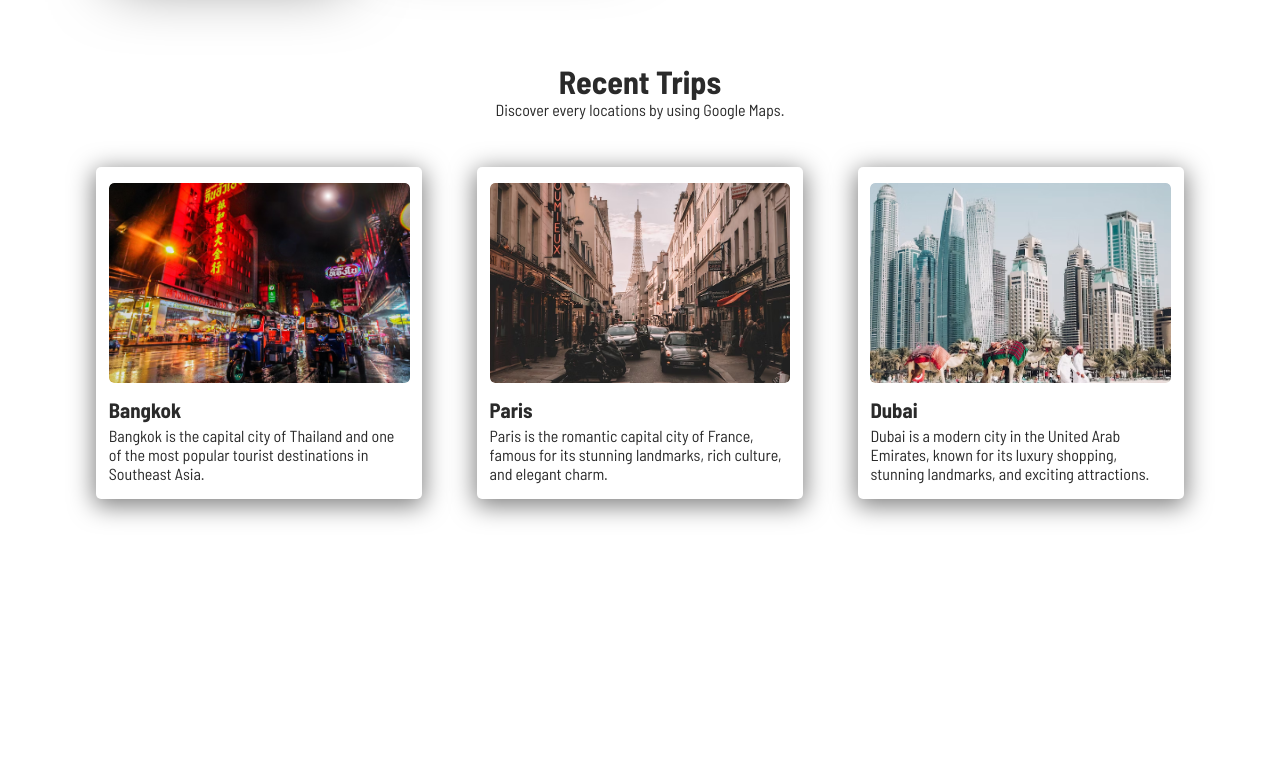
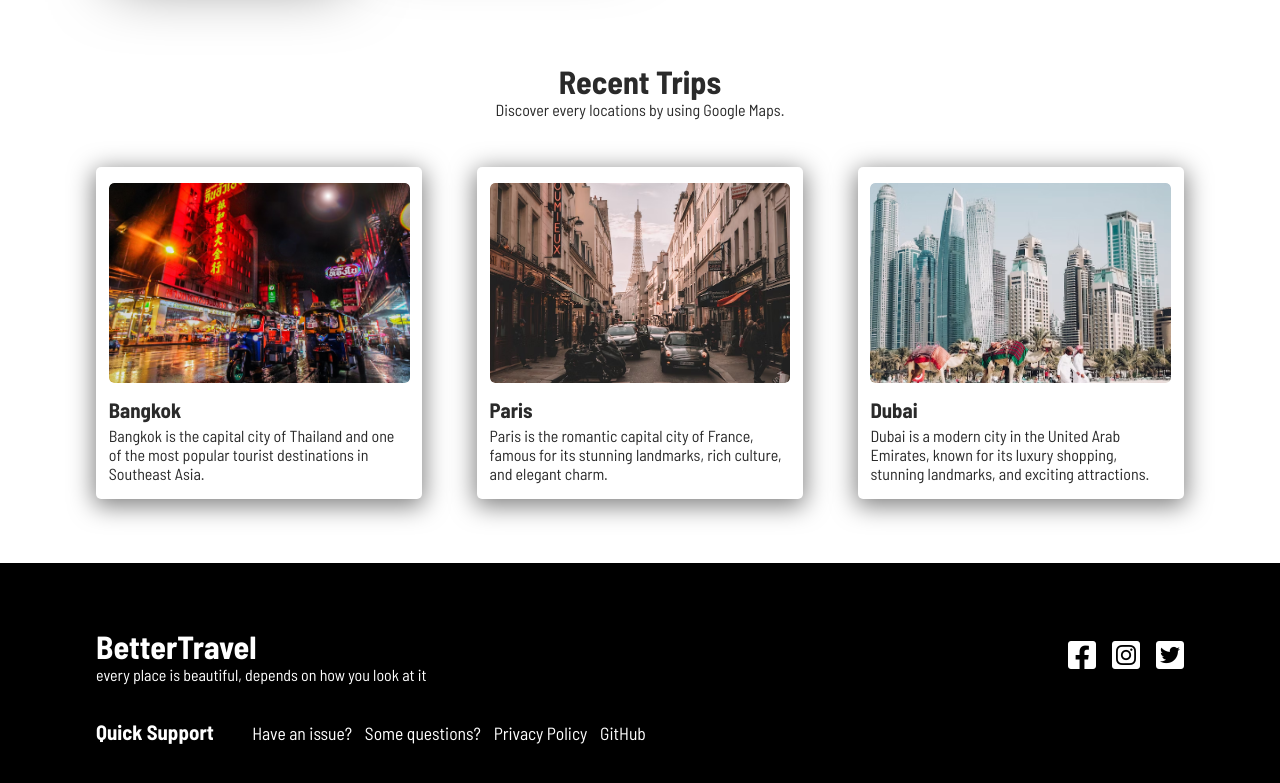
Before and after one commit to mateuszolkuski/bettertravel, a React (Create React App) app: page / in a window 1280 px wide. Shown: the part 1787-2570 px from the top of the page. Before the commit the page ends 2350 px from the top, so only its background shows below. Built offline with nearby package versions, Linux system fonts and the light colour scheme.

Commit message:
added Footer and created service, contact pages, not finished

```diff
--- /dev/null
+++ b/src/components/Footer.js
@@ -0,0 +1,37 @@
+import "./styles/FooterStyles.scss"
+
+const Footer = () => {
+    return (
+        <div className="footer">
+            <div className="top">
+                <div>
+                    <h1>BetterTravel</h1>
+                    <p>every place is beautiful, depends on how you look at it</p>
+                </div>
+                <div>
+                    <a href="/">
+                        <i className="fa-brands fa-facebook-square"></i>
+                    </a>
+                    <a href="/">
+                        <i className="fa-brands fa-instagram-square"></i>
+                    </a>
+                    <a href="/">
+                        <i className="fa-brands fa-twitter-square"></i>
+                    </a>
+                </div>
+            </div>
+
+            <div className="bottom">
+                <div>
+                    <h4>Quick Support</h4>
+                    <a href="/contact">Have an issue?</a>
+                    <a href="/contact">Some questions?</a>
+                    <a href="/">Privacy Policy</a>
+                    <a href="/">GitHub</a>
+                </div>
+            </div>
+        </div>
+    )
+}
+
+export default Footer;
--- /dev/null
+++ b/src/components/styles/FooterStyles.scss
@@ -0,0 +1,49 @@
+.footer {
+  padding: 4rem 6rem;
+  background: #000;
+  color: #fff;
+}
+.top {
+  display: flex;
+  align-items: center;
+  text-align: start;
+  justify-content: space-between;
+  flex-wrap: wrap;
+  i {
+    color: #fff;
+    font-size: 2rem;
+    margin-left: 1rem;
+    &:hover {
+      color: rgb(28, 99, 156);
+    }
+  }
+}
+.bottom {
+  padding-top: 2rem;
+  text-align: start;
+  display: flex;
+  justify-content: space-between;
+  flex-wrap: wrap;
+  div {
+    display: flex;
+    flex-direction: row;
+  }
+  h4 {
+    font-size: 1.3rem;
+    padding: .2rem 2rem .8rem 0;
+  }
+  a {
+    text-decoration: none;
+    color: #fff;
+    padding: 0.4rem;
+    font-size: 1.1rem;
+  }
+}
+@media screen and (max-width: 850px) {
+  .footer {
+    padding: 4rem 2rem;
+    i {
+      margin: 1rem 1rem 0 0;
+    }
+  }
+}
--- a/src/routes/About.js
+++ b/src/routes/About.js
@@ -1,6 +1,8 @@
 import Hero from "../components/Hero";
 import Navbar from "../components/Navbar";
 import AboutImg from "../assets/8.jpg";
+import {Form} from "react-router-dom";
+import Footer from "../components/Footer";
 
 function About() {
   return (
@@ -12,6 +14,7 @@ function About() {
         title="About us"
         btnClass="hide"
       />
+        <Footer />
     </>
   );
 }
--- a/src/routes/Contact.js
+++ b/src/routes/Contact.js
@@ -1,12 +1,21 @@
+import Hero from "../components/Hero";
 import Navbar from "../components/Navbar";
+import ContactImg from "../assets/7.jpg";
+import Footer from "../components/Footer";
 
 function Contact() {
-  return (
-    <>
-      <Navbar />
-      <h1>This is Contact</h1>
-    </>
-  );
+    return (
+        <>
+            <Navbar />
+            <Hero
+                cName="hero-mid"
+                heroImg={ContactImg}
+                title="Contact"
+                btnClass="hide"
+            />
+            <Footer />
+        </>
+    );
 }
 
 export default Contact;
--- a/src/routes/Home.js
+++ b/src/routes/Home.js
@@ -3,6 +3,7 @@ import Navbar from "../components/Navbar";
 import HomeImg from "../assets/15.jpg";
 import Destination from "../components/Destination";
 import Trip from "../components/Trip";
+import Footer from "../components/Footer";
 
 function Home() {
   return (
@@ -19,6 +20,7 @@ function Home() {
       />
         <Destination />
         <Trip />
+        <Footer />
     </>
   );
 }
--- a/src/routes/Service.js
+++ b/src/routes/Service.js
@@ -1,12 +1,21 @@
+import Hero from "../components/Hero";
 import Navbar from "../components/Navbar";
+import ServiceImg from "../assets/11.jpg";
+import Footer from "../components/Footer";
 
 function Service() {
-  return (
-    <>
-      <Navbar />
-      <h1>This is Service</h1>
-    </>
-  );
+    return (
+        <>
+            <Navbar />
+            <Hero
+                cName="hero-mid"
+                heroImg={ServiceImg}
+                title="Service"
+                btnClass="hide"
+            />
+            <Footer />
+        </>
+    );
 }
 
 export default Service;
```
